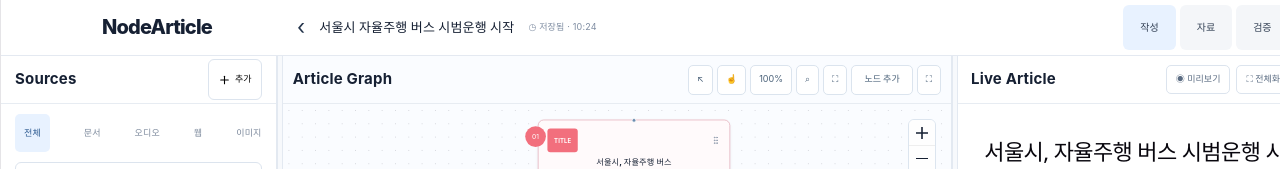
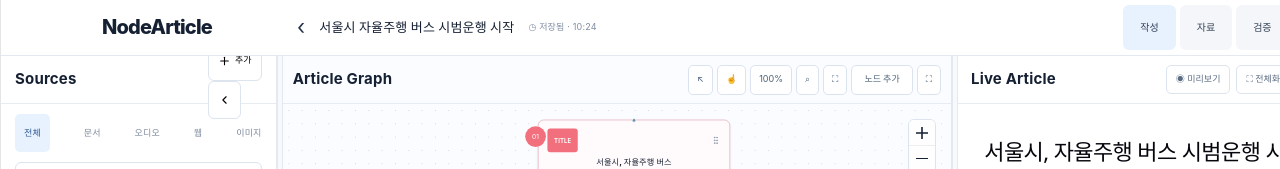
Before and after one commit to Tig0w0/NodeArticle, a React (Vite) app: page / in a window 1280 px wide. Shown: the top 169 px of the page. Built offline with nearby package versions, Linux system fonts and the light colour scheme.

Commit message:
Add collapsible sources panel

```diff
--- a/src/App.jsx
+++ b/src/App.jsx
@@ -1,7 +1,7 @@
 import {useMemo,useState} from 'react'
 import {ReactFlow,Background,Controls,MiniMap,Handle,Position} from '@xyflow/react'
 import '@xyflow/react/dist/style.css'
-import {Plus,Search,X,Trash2,Upload,GripVertical,Link2,FileText,Music2,Image as ImageIcon,Map,FileCheck2} from 'lucide-react'
+import {Plus,Search,X,Trash2,Upload,GripVertical,Link2,FileText,Music2,Image as ImageIcon,Map,FileCheck2,ChevronLeft,ChevronRight} from 'lucide-react'
 import './App.css'
 import {BUS_IMG} from './busData'
 
@@ -38,13 +38,13 @@ const nodeTypes={article:ArticleNode,evidence:EvidenceNode}
 
 const sourceItems=[
 ['pdf','서울시 보도자료','PDF · 2.3MB'],['audio','자율주행 인터뷰_김정호.mp3','오디오 · 48:12'],['pdf','국토부 자율주행 정책보고서','PDF · 5.1MB'],['image','서울시 자율주행 시범운행.jpg','이미지 · 1.2MB'],['web','관련 기사 모음','웹페이지 · 12개'],['doc','업계 전문가 인터뷰','문서 · 32KB']]
-function Sources(){return <aside className="sourcesPanel"><div className="sideHead"><b>Sources</b><button><Plus/>추가</button></div><div className="sourceTabs"><b>전체</b><span>문서</span><span>오디오</span><span>웹</span><span>이미지</span></div><div className="sourceSearch"><Search/>자료 검색...</div><div className="sourceItems">{sourceItems.map(([k,t,m])=><div className="sourceItem" key={t}><span className={'srcIcon '+k}>{iconFor(k)}</span><span><b>{t}</b><small>{m}</small></span></div>)}</div><div className="addSource"><Plus/> 더 많은 자료 추가<div className="sourceButtons"><button>◢</button><button>▶</button><button>🔗</button></div><small>또는 파일을 드래그하세요</small></div></aside>}
+function Sources({collapsed,onToggle}){return <aside className={"sourcesPanel"+(collapsed?" collapsed":"")}><div className="sideHead">{!collapsed&&<b>Sources</b>}<div className="sourceHeadActions">{!collapsed&&<button><Plus/>추가</button>}<button className="collapseSource" onClick={onToggle} title={collapsed?"Sources 펼치기":"Sources 접기"}>{collapsed?<ChevronRight/>:<ChevronLeft/>}</button></div></div>{collapsed?<div className="collapsedSourceRail"><FileText/><Music2/><ImageIcon/><Link2/></div>:<><div className="sourceTabs"><b>전체</b><span>문서</span><span>오디오</span><span>웹</span><span>이미지</span></div><div className="sourceSearch"><Search/>자료 검색...</div><div className="sourceItems">{sourceItems.map(([k,t,m])=><div className="sourceItem" key={t}><span className={"srcIcon "+k}>{iconFor(k)}</span><span><b>{t}</b><small>{m}</small></span></div>)}</div><div className="addSource"><Plus/> 더 많은 자료 추가<div className="sourceButtons"><button>◢</button><button>▶</button><button>🔗</button></div><small>또는 파일을 드래그하세요</small></div></>}</aside>}
 function Properties({node,onChange}){return <aside className="properties"><div className="propHead"><b>Node Properties</b><X/></div><div className="propTabs"><b>기본 정보</b><span>연결된 자료</span></div><label>노드 타입</label><div className="selectBox"><i style={{background:colors[node.data.role]}}/>{node.data.role}<span>⌄</span></div><label>노드 요약명<small>(편집용, 기사에 표시되지 않음)</small></label><input value={node.data.summary} onChange={e=>onChange('summary',e.target.value)}/><label>본문 내용<small>(실제 기사에 포함되는 텍스트)</small></label><textarea value={node.data.body} onChange={e=>onChange('body',e.target.value)}/><div className="linkedHead"><b>연결된 근거 자료 (4)</b><button>+ 추가</button></div><div className="linkedList"><div>🗺️ 노선 지도 <X/></div><div>📕 국토부 정책보고서 <X/></div><div>📘 운영 계획안 <X/></div><div>🎵 관계자 인터뷰 <X/></div></div><label>노드 색상</label><div className="colorDots">{Object.values(colors).slice(1).map(c=><i key={c} style={{background:c}}/>)}</div><div className="propActions"><button>↑　위로 이동</button><button>↓　아래로 이동</button><button>▣　복제</button><button className="danger"><Trash2/> 노드 삭제</button></div></aside>}
 function Graph({articles,setSelected}){const ordered=useMemo(()=>[...articles].sort((a,b)=>a.position.y-b.position.y),[articles]);const nodes=useMemo(()=>[...ordered.map((n,i)=>({...n,data:{...n.data,num:String(i+1).padStart(2,'0')}})),...evidence],[ordered]);const edges=useMemo(()=>{const main=ordered.slice(0,-1).map((n,i)=>({id:'m'+i,source:n.id,target:ordered[i+1].id,type:'smoothstep',className:'mainEdge'}));const refs=evidence.map((e,i)=>({id:'r'+i,source:e.side==='left'?e.id:e.target,target:e.side==='left'?e.target:e.id,type:'smoothstep',className:'refEdge',label:e.target==='lead'?'근거':e.target==='fact'?(i%2?'참고':'근거'):e.target==='quote'?'근거':e.target==='context'?'참고':'근거'}));return [...main,...refs]},[ordered]);return <section className="graphPanel"><div className="graphHead"><b>Article Graph</b><div className="graphTools"><button>↖</button><button>☝</button><button>100%</button><button>⌕</button><button>⛶</button><button className="addNode">노드 추가</button><button>⛶</button></div></div><div className="flowCanvas"><ReactFlow nodes={nodes} edges={edges} nodeTypes={nodeTypes} onNodeClick={(_,n)=>n.type==='article'&&setSelected(n.id)} defaultViewport={{x:92,y:-14,zoom:.74}} minZoom={.35} maxZoom={1.6} panOnDrag nodesDraggable={false}><Background variant="dots" gap={18} size={1}/><MiniMap pannable zoomable position="bottom-left"/><Controls position="top-right"/></ReactFlow></div></section>}
 function LiveArticle({articles}){const o=[...articles].sort((a,b)=>a.position.y-b.position.y);return <section className="livePanel"><div className="liveHead"><b>Live Article</b><div><button>◉ 미리보기</button><button>⛶ 전체화면</button></div></div><article><h1>{o[0].data.summary}</h1><div className="deck">도심 교통의 새로운 전환점… 안전성과 시민 체감도가 관건</div><div className="author"><span className="avatar">●</span><b>김민수 기자</b><span>◷ 2024. 11. 26. 10:24</span></div>{o.slice(1).map(n=>n.data.kind==='image'?<figure key={n.id}><img src={BUS_IMG}/><figcaption>▣ {n.data.body}</figcaption></figure>:n.data.role==='QUOTE'?<blockquote key={n.id}><b>{n.data.summary}</b><p>{n.data.body}</p></blockquote>:<p key={n.id}>{n.data.body}</p>)}</article></section>}
 export default function App(){
  const [articles,setArticles]=useState(baseArticle);const [selected,setSelected]=useState('fact')
- const [widths,setWidths]=useState([17.5,42.5,22.5,17.5]);const mins=[11,28,18,13]
+ const [widths,setWidths]=useState([17.5,42.5,22.5,17.5]);const [sourceCollapsed,setSourceCollapsed]=useState(false);const [savedSourceWidth,setSavedSourceWidth]=useState(17.5);const mins=[11,28,18,13]
  const current=articles.find(n=>n.id===selected)||articles[2]
  const change=(field,value)=>setArticles(a=>a.map(n=>n.id===current.id?{...n,data:{...n.data,[field]:value}}:n))
  const resize=(index,e)=>{e.preventDefault();const start=e.clientX,base=[...widths],root=e.currentTarget.parentElement,total=root.getBoundingClientRect().width
@@ -53,10 +53,11 @@ export default function App(){
   const up=()=>{document.body.classList.remove('panel-resizing');window.removeEventListener('pointermove',move);window.removeEventListener('pointerup',up)}
   window.addEventListener('pointermove',move);window.addEventListener('pointerup',up)
  }
- const reset=()=>setWidths([17.5,42.5,22.5,17.5])
+ const reset=()=>{setSourceCollapsed(false);setWidths([17.5,42.5,22.5,17.5])}
+ const toggleSources=()=>{if(sourceCollapsed){const restore=Math.max(11,savedSourceWidth);setWidths(w=>[restore,w[1]-(restore-w[0]),w[2],w[3]]);setSourceCollapsed(false)}else{const collapsed=4;setSavedSourceWidth(widths[0]);setWidths(w=>[collapsed,w[1]+(w[0]-collapsed),w[2],w[3]]);setSourceCollapsed(true)}}
  return <div className="app"><header><div className="brand">NodeArticle <small>취재의 근거가 살아있는 글쓰기</small></div><div className="headerStory"><span>‹</span><b>서울시 자율주행 버스 시범운행 시작</b><small>◷ 저장됨 · 10:24</small></div><nav><button className="active">작성</button><button>자료</button><button>검증</button><button>히스토리</button><button className="export">내보내기⌄</button><i>J</i></nav></header>
  <main className="workspace">
-  <div className="pane" style={{width:widths[0]+'%'}}><Sources/></div><div className="paneResizer" onPointerDown={e=>resize(0,e)} onDoubleClick={reset} title="드래그해서 패널 너비 조절 · 더블클릭으로 초기화"/>
+  <div className={"pane sourcePane"+(sourceCollapsed?" isCollapsed":"")} style={{width:widths[0]+'%'}}><Sources collapsed={sourceCollapsed} onToggle={toggleSources}/></div><div className={"paneResizer"+(sourceCollapsed?" locked":"")} onPointerDown={e=>!sourceCollapsed&&resize(0,e)} onDoubleClick={reset} title="드래그해서 패널 너비 조절 · 더블클릭으로 초기화"/>
   <div className="pane" style={{width:widths[1]+'%'}}><Graph articles={articles} setSelected={setSelected}/></div><div className="paneResizer" onPointerDown={e=>resize(1,e)} onDoubleClick={reset} title="드래그해서 패널 너비 조절 · 더블클릭으로 초기화"/>
   <div className="pane" style={{width:widths[2]+'%'}}><LiveArticle articles={articles}/></div><div className="paneResizer" onPointerDown={e=>resize(2,e)} onDoubleClick={reset} title="드래그해서 패널 너비 조절 · 더블클릭으로 초기화"/>
   <div className="pane" style={{width:widths[3]+'%'}}><Properties node={current} onChange={change}/></div>
```
